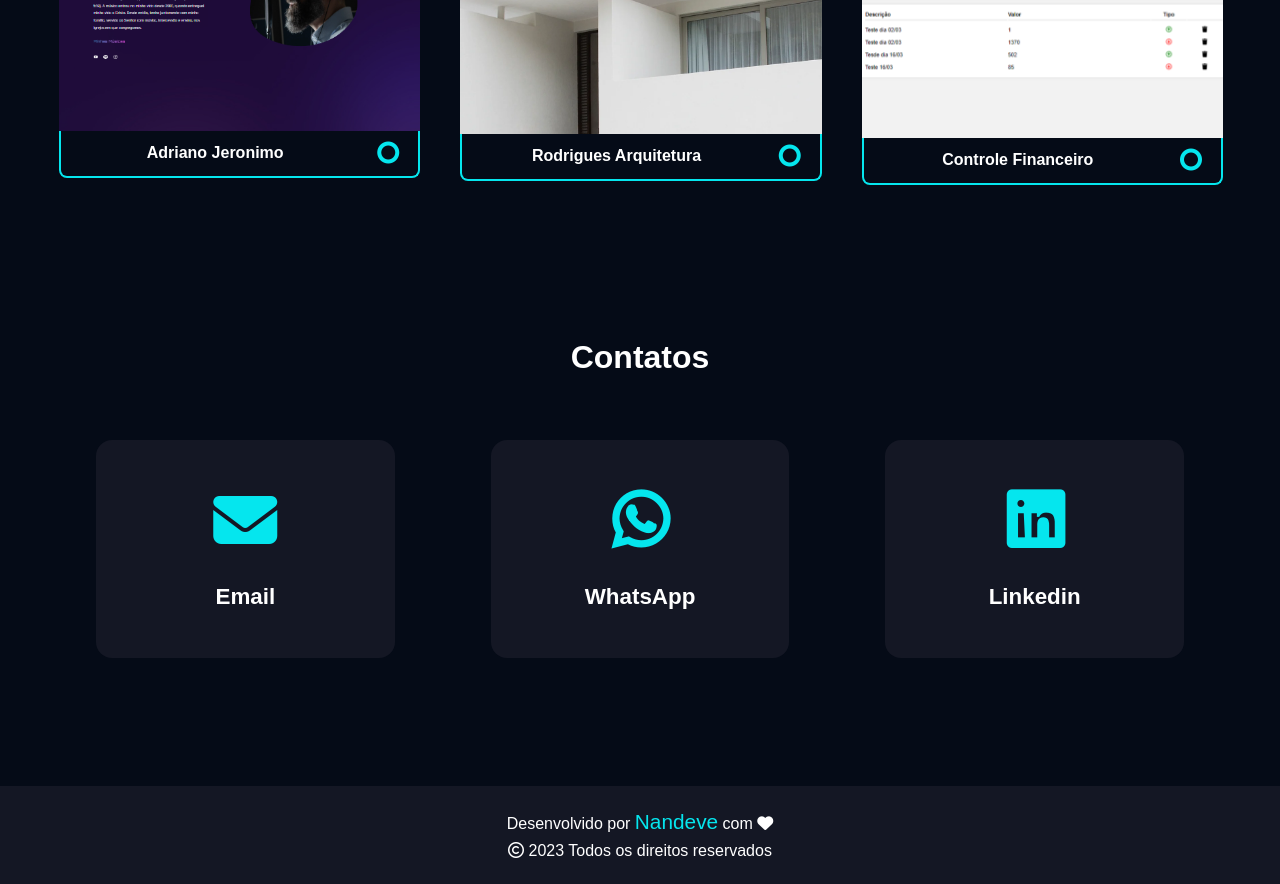
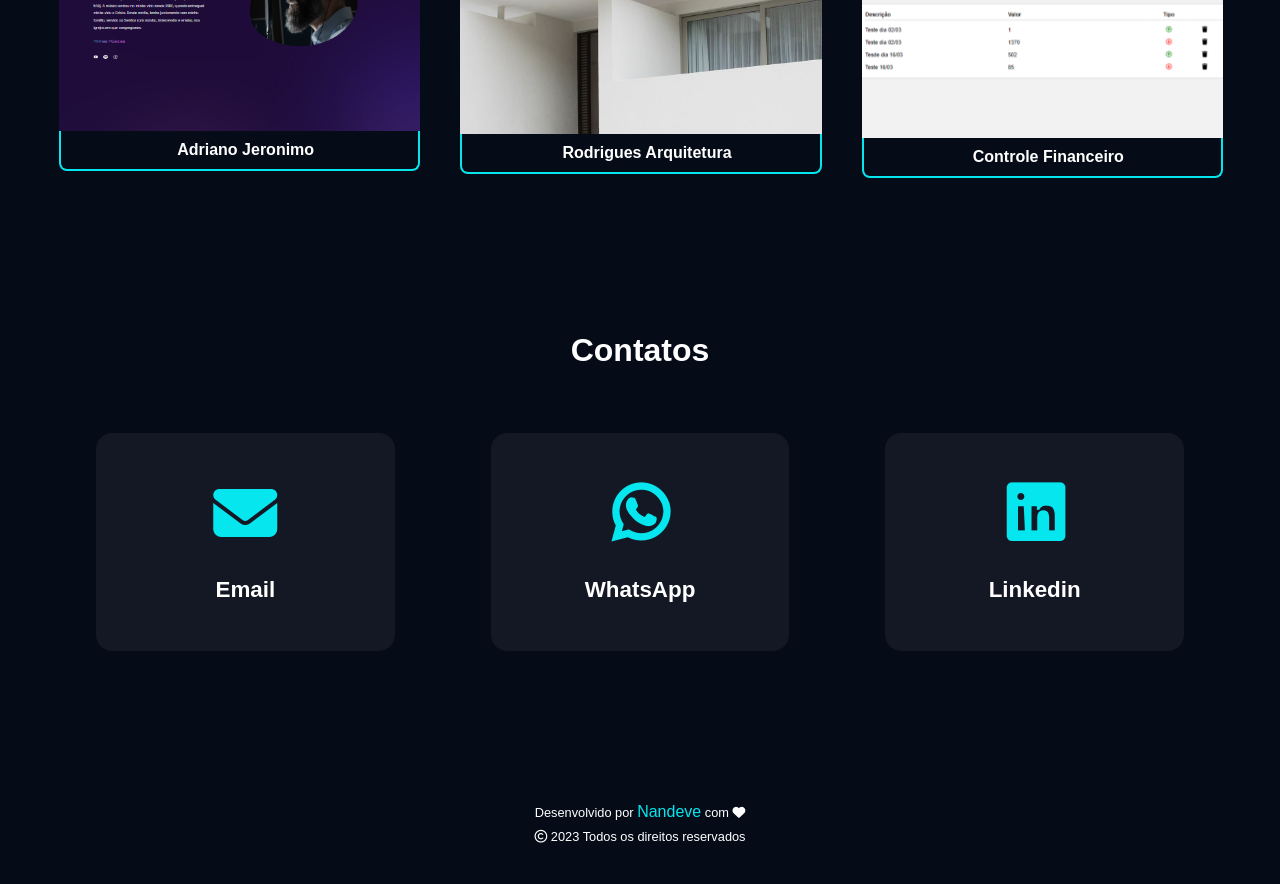
Before and after one commit to nandovbr/nandeve-site, a React (Create React App) app: page / in a window 1280 px wide. Shown: the part 2500-3384 px from the top of the page. Built offline with nearby package versions, Linux system fonts and the light colour scheme.

Commit message:
ajustes no CSS para melhor navegação

```diff
--- a/src/components/Footer/Footer.css
+++ b/src/components/Footer/Footer.css
@@ -1,17 +1,17 @@
 .footer{
     font-family: "Readex-Pro", sans-serif;
-    background: var(--black-high);
+    /* background: var(--black-high); */
     padding: 1.5rem 0rem;
     text-align: center;
     color: var(--white);
-    font-size: 1rem;
+    font-size: 0.8rem;
     width: 100%;
 }
 .footer .author{
     padding-bottom: 8px;
 }
 .footer .author a{
-    font-size: 1.3rem;
+    font-size: 1rem;
     color: var(--aqua);
 }
 .footer .author a:hover{
--- a/src/components/ProjectBox/ProjectBox.jsx
+++ b/src/components/ProjectBox/ProjectBox.jsx
@@ -16,7 +16,6 @@ function ProjectBox(props) {
         <img src={props.img} alt="images" />
         <div className="details">
           <p>{props.title}</p>
-          <a href={props.link} target="_blank" rel="noopener noreferrer"><i className='fab fa-o'></i></a>
         </div>
     </div>
   )
--- a/src/views/Project/Project.jsx
+++ b/src/views/Project/Project.jsx
@@ -26,9 +26,17 @@ function Project() {
       <div data-aos = "fade-up">
         <div className="boxes">
           <div className="carousel owl-carousel">
-            <ProjectBox title = "Adriano Jeronimo" img= {img7} link = "https://adrianojeronimo.com.br/"  />
-            <ProjectBox title = "Rodrigues Arquitetura" img= {img5} link = "https://techluizfernando.wixsite.com/rodrigues-arquitetur"  />
-            <ProjectBox title = "Controle Financeiro" img= {img3} link = "https://financeiro.nandeve.com.br/"  />
+            <a href="https://adrianojeronimo.com.br/" rel="noopener noreferrer" target="_blank">
+              <ProjectBox title = "Adriano Jeronimo" img= {img7} />
+            </a>
+
+            <a href="https://techluizfernando.wixsite.com/rodrigues-arquitetur" rel="noopener noreferrer" target="_blank">
+              <ProjectBox title = "Rodrigues Arquitetura" img= {img5} />
+            </a>
+
+            <a href="https://financeiro.nandeve.com.br/" rel="noopener noreferrer" target="_blank">
+              <ProjectBox title = "Controle Financeiro" img= {img3} />
+            </a>
             {/* <ProjectBox title = "Gym Website" img= {img4} link = "https://github.com/ahmedrohailawan/Gym-Project"  />
             <ProjectBox title = "Alarm Clock using js" img= {img1} link = "https://github.com/ahmedrohailawan/Alarm-clock-using-javascript"  />
             <ProjectBox title = "File downloader using js" img= {img2} link = "https://github.com/ahmedrohailawan/File-downloader-with-vanilla-javasctipt"  />
```
